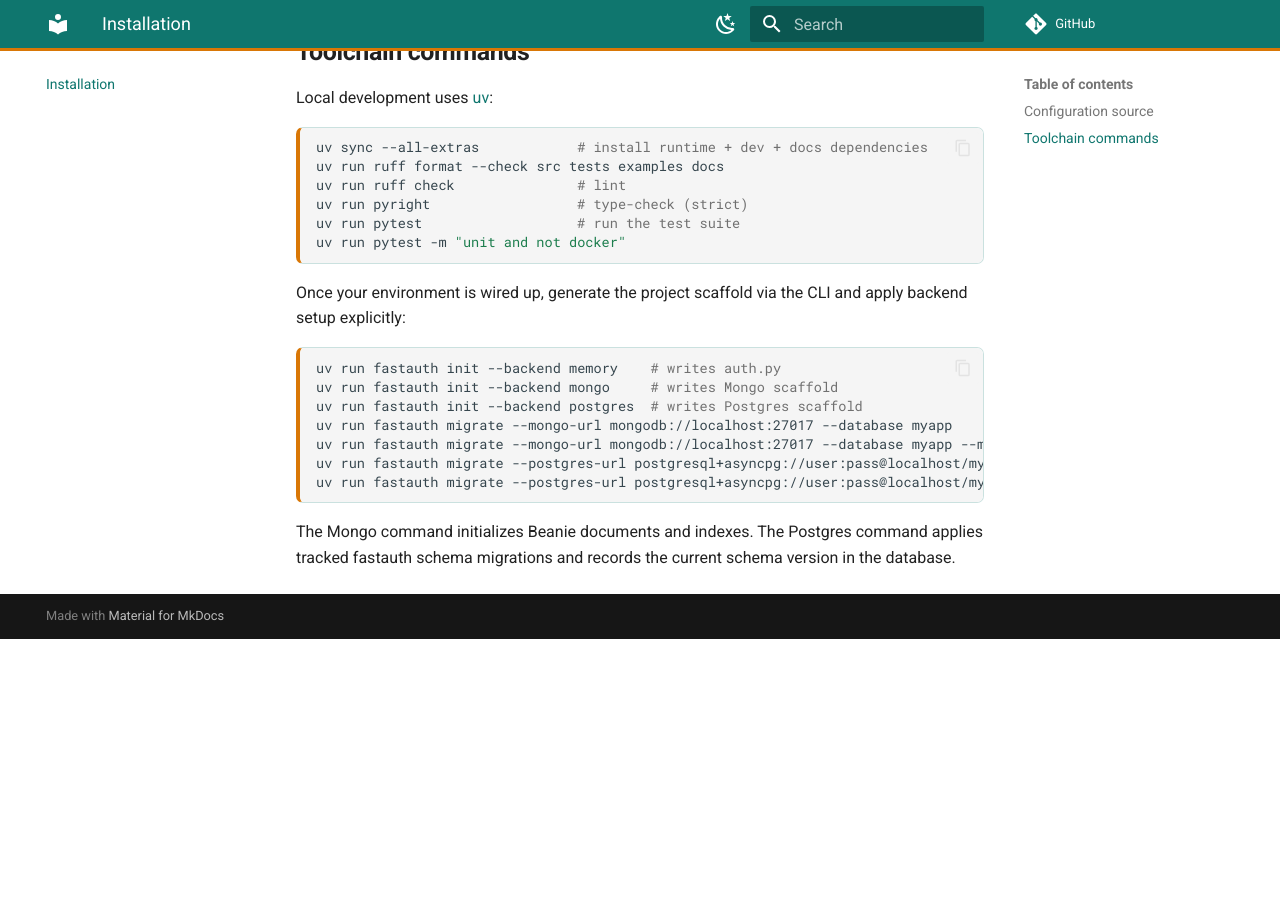
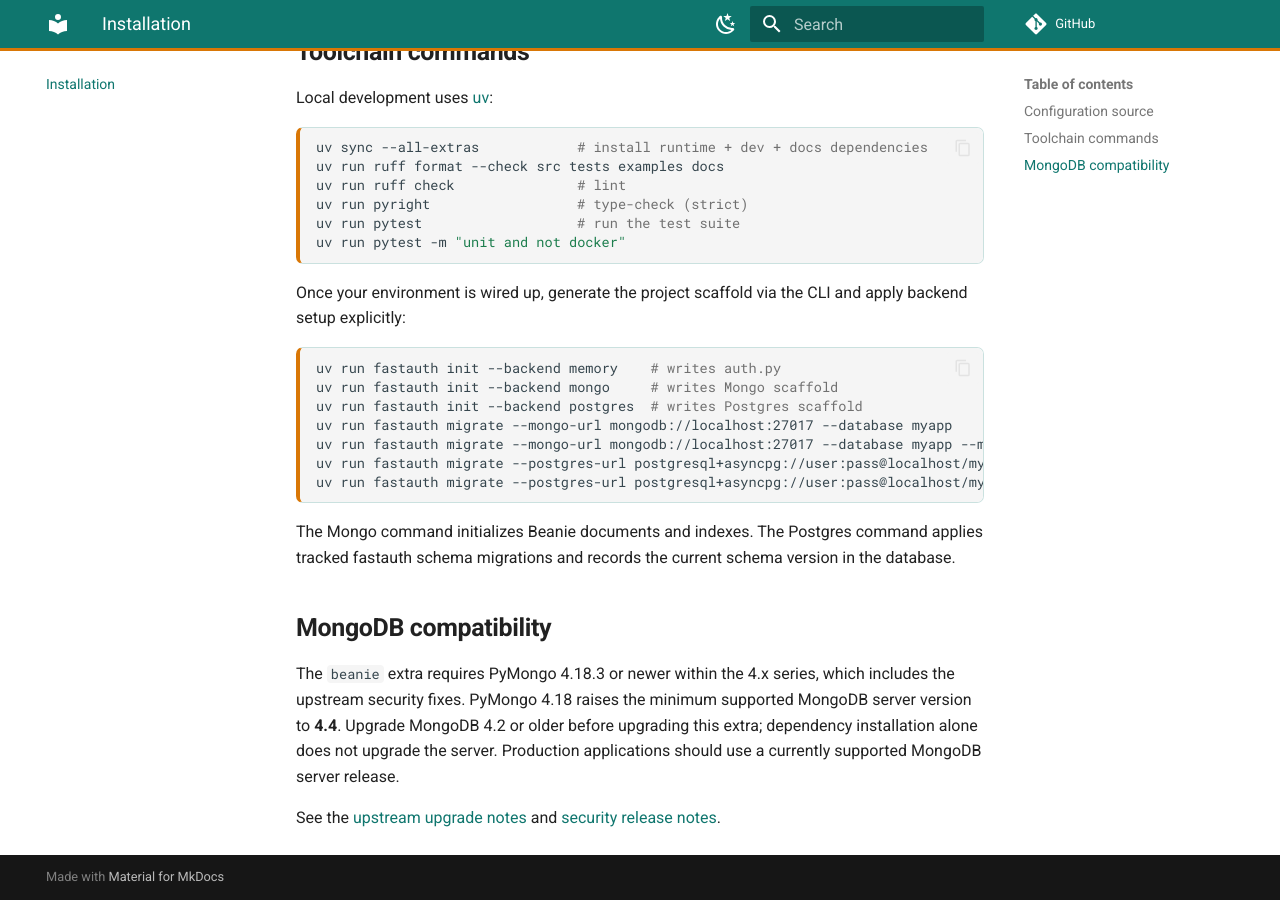
Before and after one commit to bhargavandhe/fastauth, an MkDocs documentation site: the page built from docs/installation.md, in a window 1280 px wide and 900 px high, scrolled down 1410 px. Built offline with MkDocs 1.6.1 and Material for MkDocs 9.7.7, drawn with Linux system fonts in a browser that asks for light colours; comment, search, counter and statistics services are not loaded; before the commit the page ends 2049 px from its top, so only the background shows below that.

Commit message:
fix: require security-patched PyMongo for Beanie
Require pymongo>=4.18.3,<5, refresh only the locked PyMongo version, document the MongoDB4.4 minimum, and regression-test the published dependency floor.

Validation: 904 tests passed,96 database-dependent skips; dependency audit reports no known vulnerabilities; lowest and latest Beanie wheel consumers passed.

```diff
--- a/docs/installation.md
+++ b/docs/installation.md
@@ -82,3 +82,14 @@
 The Mongo command initializes Beanie documents and indexes. The Postgres
 command applies tracked fastauth schema migrations and records the current
 schema version in the database.
+
+## MongoDB compatibility
+
+The `beanie` extra requires PyMongo 4.18.3 or newer within the 4.x series, which
+includes the upstream security fixes. PyMongo 4.18 raises the minimum supported
+MongoDB server version to **4.4**. Upgrade MongoDB 4.2 or older before upgrading
+this extra; dependency installation alone does not upgrade the server. Production
+applications should use a currently supported MongoDB server release.
+
+See the [upstream upgrade notes](https://www.mongodb.com/docs/languages/python/pymongo-driver/current/reference/upgrade/)
+and [security release notes](https://www.mongodb.com/docs/languages/python/pymongo-driver/current/reference/release-notes/).
--- a/pyproject.toml
+++ b/pyproject.toml
@@ -46,7 +46,7 @@
 Security = "https://github.com/bhargavandhe/fastauth/security/policy"
 
 [project.optional-dependencies]
-beanie = ["beanie>=2,<3"]
+beanie = ["beanie>=2,<3", "pymongo>=4.18.3,<5"]
 postgres = ["sqlalchemy[asyncio]>=2.0,<3", "asyncpg>=0.29"]
 jwt = ["joserfc>=1.5", "cryptography>=43.0"]
 cli = ["typer>=0.17.5", "rich>=13.7"]
```
Also changed, not shown: docs/migrating/0.15.md (+10 -0 lines), 2 other files.
